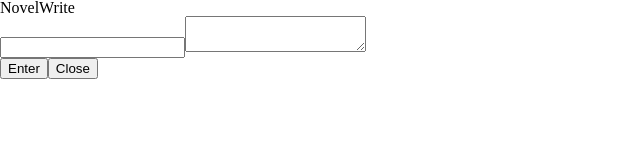
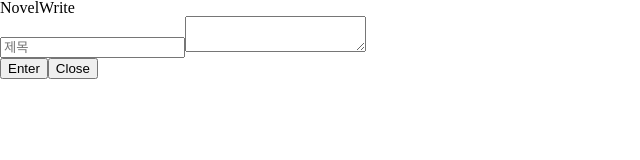
Before and after one commit to Vbeo147/novel-react, a React (Create React App) app: page / in a window 1280 px wide. Both pictures are taken after a click on the button "글쓰기". Shown: the top 160 px of the page, without its empty margins (0-640 px from the left). Built offline with nearby package versions, Linux system fonts and the light colour scheme.

Commit message:
coding NovelWrite

```diff
--- a/src/components/NovelWrite.js
+++ b/src/components/NovelWrite.js
@@ -1,15 +1,42 @@
 import useLocal from "../hooks/useLocal";
+import { useState, useRef, memo } from "react";
 
-function NovelWrite({ onClose }) {
+function NovelWrite({ onClose, onWrite }) {
+  const [Value, setValue] = useState({ title: "", text: "" });
+  const titleRef = useRef();
+  const textRef = useRef();
+  const { title, text } = Value;
+  const onChange = () => {
+    setValue({
+      title: titleRef.current.value,
+      text: textRef.current.value,
+    });
+  };
   return (
     <div>
       <div>
         <h1>NovelWrite</h1>
-        <input />
-        <textarea></textarea>
+        <form
+          onSubmit={(e) => {
+            e.preventDefault();
+            const today = new Date();
+            if (title && text) {
+              onWrite({ title, text, id: today.getMilliseconds() * 2.22 });
+              onClose();
+            }
+          }}
+        >
+          <div>
+            <input
+              onChange={onChange}
+              type="text"
+              placeholder="제목"
+              ref={titleRef}
+            />
+            <textarea onChange={onChange} ref={textRef}></textarea>
           </div>
           <div>
-        <button>Enter</button>
+            <button type="submit">Enter</button>
             <button
               onClick={() => {
                 onClose();
@@ -18,8 +45,10 @@
               Close
             </button>
           </div>
+        </form>
+      </div>
     </div>
   );
 }
 
-export default NovelWrite;
+export default memo(NovelWrite);
--- a/src/hooks/useLocal.js
+++ b/src/hooks/useLocal.js
@@ -14,5 +14,5 @@
   if (typeof key !== "string") {
     return;
   }
-  return [local, setLocal];
+  return { local, setLocal };
 }
--- a/src/index.js
+++ b/src/index.js
@@ -3,8 +3,4 @@
 import App from "./App";
 
 const root = ReactDOM.createRoot(document.getElementById("root"));
-root.render(
-  <React.StrictMode>
-    <App />
-  </React.StrictMode>
-);
+root.render(<App />);
--- a/src/routes/Home.js
+++ b/src/routes/Home.js
@@ -1,5 +1,6 @@
 import style from "../css/Home.module.css";
 import { useState } from "react";
+import useLocal from "../hooks/useLocal";
 import NovelWrite from "../components/NovelWrite";
 import NovelUpdate from "../components/NovelUpdate";
 
@@ -7,18 +8,25 @@
   const [Btn, setBtn] = useState({
     isRequired: false,
     isUpdated: false,
+    sort: false,
   });
-  const { isRequired, isUpdated } = Btn;
+  const { isRequired, isUpdated, sort } = Btn;
+  const { local, setLocal } = useLocal("Novel");
   const onClose = () => {
     setBtn({ ...Btn, isRequired: false });
   };
+  const onWrite = (Value) => {
+    setLocal((currentArray) => [Value, ...currentArray]);
+  };
+  const LocalMap = local.map((item) => <li key={item.id}>{item.title}</li>);
   return (
     <>
       {isRequired ? (
-        <NovelWrite onClose={onClose} />
+        <NovelWrite onClose={onClose} onWrite={onWrite} />
       ) : isUpdated ? (
         <NovelUpdate />
       ) : (
+        <>
           <div className={style.home_header}>
             <h1 className={style.home_header__title}>Novel</h1>
             <div className={style.home_header__btn}>
@@ -28,6 +36,8 @@
               <button>오름차순</button>
             </div>
           </div>
+          {sort ? LocalMap.sort() : LocalMap.reverse()}
+        </>
       )}
     </>
   );
```
Also changed, not shown: 1 other file (tests, documents, lock files or other folders). Lines whose indentation alone changed are shown as unchanged.
